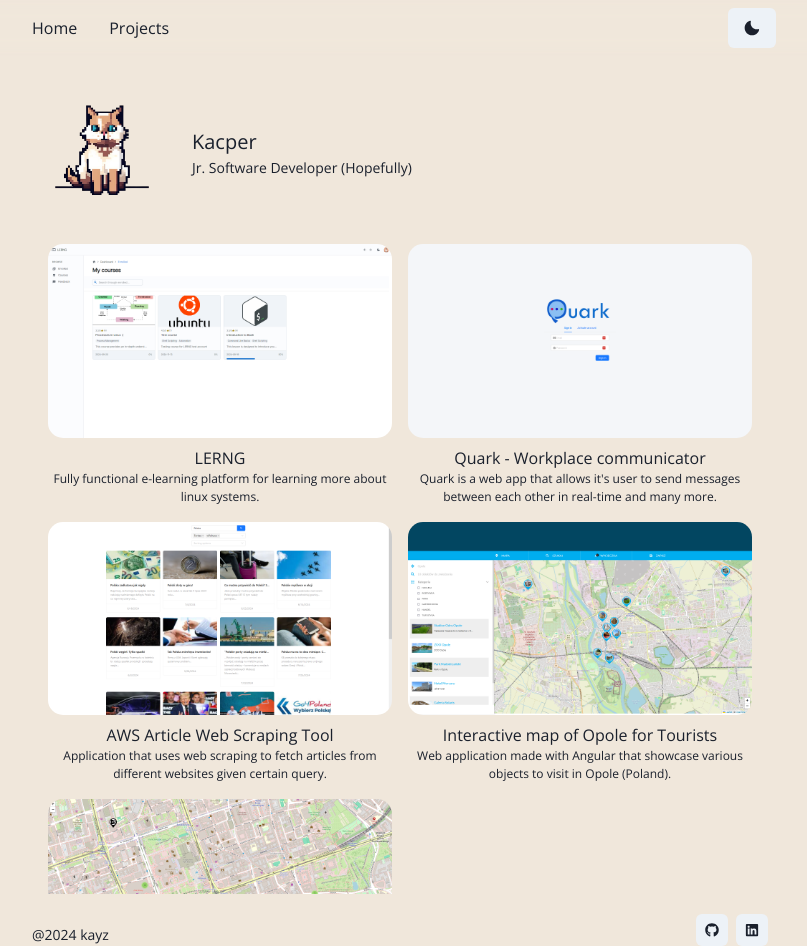
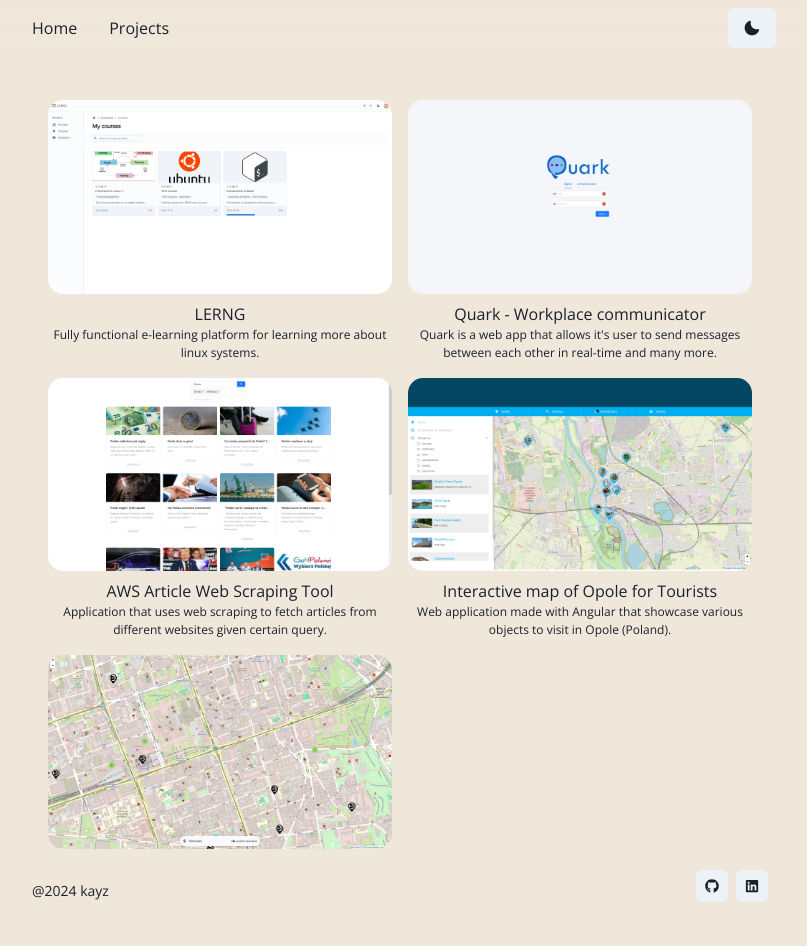
Before and after one commit to kayYZ1/kayz-website, a Next.js app: page /projects in a window 1280 px wide. Shown: the whole page, without its empty margins (240-1047 px from the left). After the commit the page ends 902 px from the top, so only its background shows below. Built offline with nearby package versions, Linux system fonts and the light colour scheme.

Commit message:
minor changes

```diff
--- a/app/(main)/layout.tsx
+++ b/app/(main)/layout.tsx
@@ -10,8 +10,7 @@ export default async function MainLayout({
 	return (
 		<Flex
 			direction='column'
-			minH='88vh'>
-			<Intro />
+			minH='87vh'>
 			<Flex
 				direction='column'
 				py={5}>
--- a/app/(main)/page.tsx
+++ b/app/(main)/page.tsx
@@ -3,11 +3,13 @@ import { Box } from '@chakra-ui/react';
 
 import About from './about';
 import Bio from './bio';
-import Packages from './packages';
+
+import Intro from '../components/intro';
 
 const Main = () => {
 	return (
 		<Box px={1}>
+			<Intro />
 			<About />
 			<Bio />
 		</Box>
--- a/app/(main)/projects/page.tsx
+++ b/app/(main)/projects/page.tsx
@@ -54,7 +54,7 @@ const Projects = () => {
 			fontWeight='300'
 			overflow='auto'
 			paddingX={4}
-			maxHeight={650}
+			maxHeight={750}
 			sx={{
 				'::-webkit-scrollbar': {
 					display: 'none',
--- a/app/components/footer.tsx
+++ b/app/components/footer.tsx
@@ -13,7 +13,7 @@ export default function Footer() {
 					<Text
 						fontSize='sm'
 						pt={2}>
-						@2024 kayz
+						{`@${new Date().getFullYear()} kayz`}
 					</Text>
 					<Box>
 						<IconButton
```
